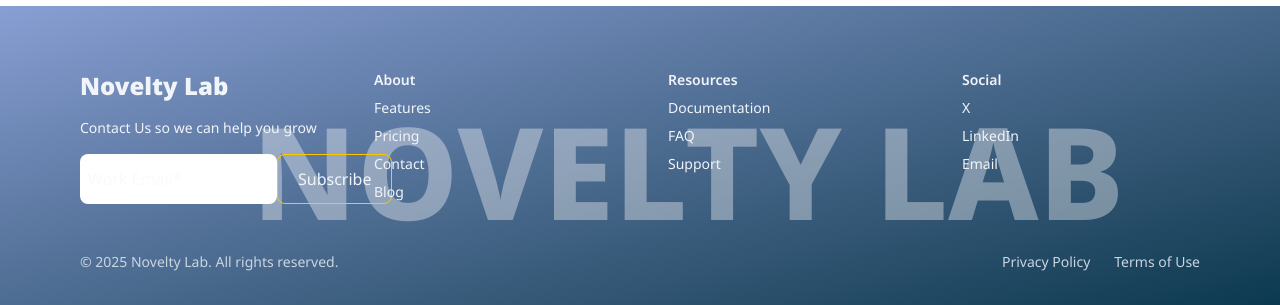
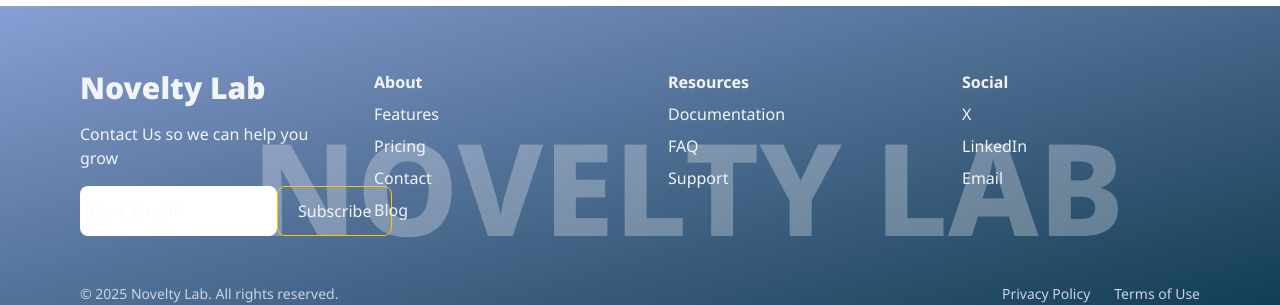
Before and after one commit to rupeshbug/novelty_lab_website, a Next.js app: page / in a window 1280 px wide. Shown: the part 4783-5088 px from the top of the page. Built offline with nearby package versions, Linux system fonts and the light colour scheme.

Commit message:
minor changes

```diff
--- a/src/app/components/Footer.tsx
+++ b/src/app/components/Footer.tsx
@@ -3,7 +3,7 @@ export default function FooterExperiment() {
     <footer className="relative overflow-hidden bg-gradient-to-br from-[#899fd4] to-[#023549] text-gray-800 py-16 px-6 md:px-20 md:py-16 mt-40">
       {/* Large, faint lab wordmark in background */}
       <span className="pointer-events-none select-none absolute inset-0 flex justify-center items-center md:justify-start md:pl-24 overflow-hidden">
-        <span className="whitespace-nowrap font-extrabold text-[14vw] sm:text-[12vw] md:text-[10vw] leading-none text-gray-100 opacity-40 uppercase mx-auto">
+        <span className="whitespace-nowrap font-extrabold text-[14vw] sm:text-[12vw] md:text-[10vw] leading-none text-gray-100 opacity-30 uppercase mx-auto">
           NOVELTY LAB
         </span>
       </span>
@@ -12,8 +12,8 @@ export default function FooterExperiment() {
       <div className="relative mx-auto grid grid-cols-1 md:grid-cols-4 gap-14 text-slate-100">
         {/* Brand */}
         <div className="space-y-4">
-          <h2 className="text-2xl font-black">Novelty Lab</h2>
-          <p className="text-sm max-w-xs">Contact Us so we can help you grow</p>
+          <h2 className="text-3xl font-black">Novelty Lab</h2>
+          <p className="text-md max-w-xs">Contact Us so we can help you grow</p>
           <div className="flex">
             <input
               className="bg-white rounded-md py-3 px-2"
@@ -25,8 +25,8 @@ export default function FooterExperiment() {
           </div>
         </div>
 
-        <ul className="space-y-2 text-sm">
-          <li className="font-semibold">About</li>
+        <ul className="space-y-2 text-md">
+          <li className="font-bold">About</li>
           <li>
             <a className="hover:text-[#09bbc8]" href="#features">
               Features
@@ -49,8 +49,8 @@ export default function FooterExperiment() {
           </li>
         </ul>
 
-        <ul className="space-y-2 text-sm">
-          <li className="font-semibold">Resources</li>
+        <ul className="space-y-2 text-md">
+          <li className="font-bold">Resources</li>
           <li>
             <a className="hover:text-[#09bbc8]" href="#docs">
               Documentation
@@ -68,8 +68,8 @@ export default function FooterExperiment() {
           </li>
         </ul>
 
-        <ul className="space-y-2 text-sm">
-          <li className="font-semibold">Social</li>
+        <ul className="space-y-2 text-md">
+          <li className="font-bold">Social</li>
           <li>
             <a className="hover:text-[#09bbc8]" href="https://twitter.com">
               X
```
